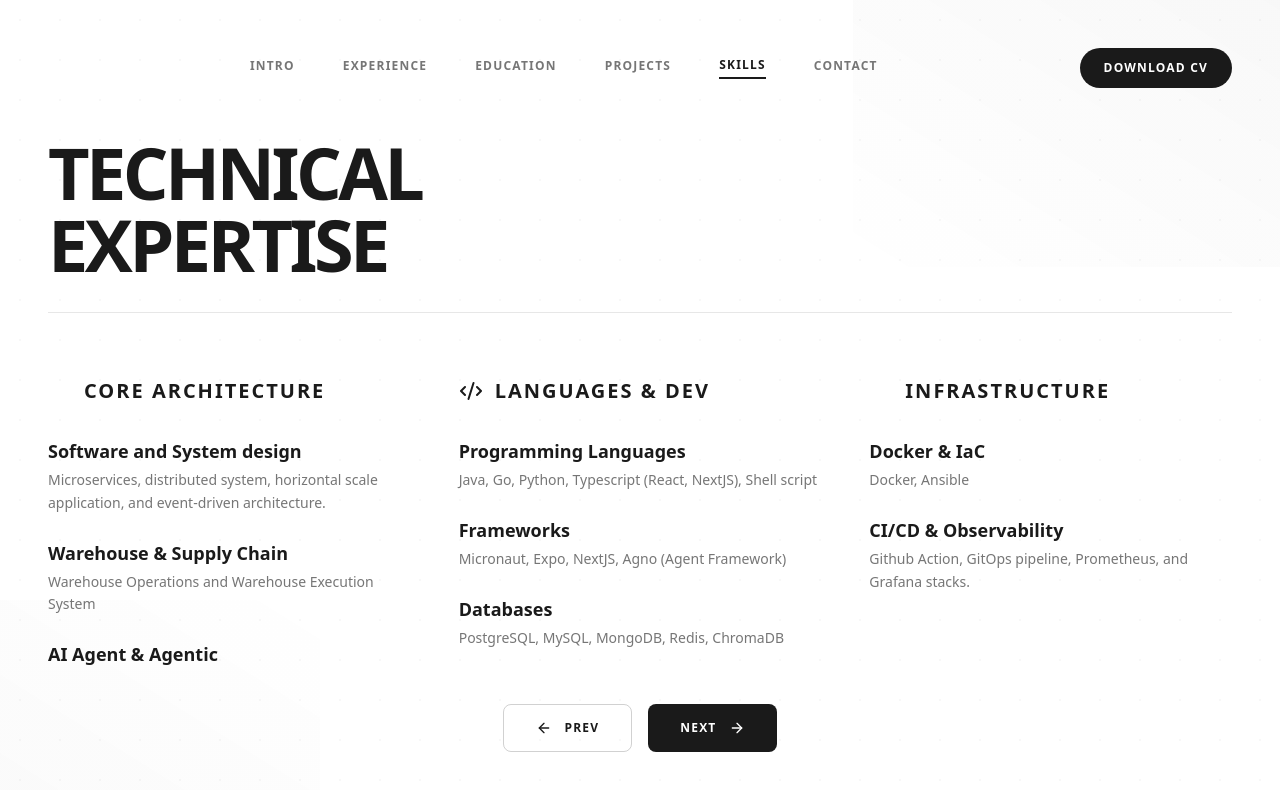
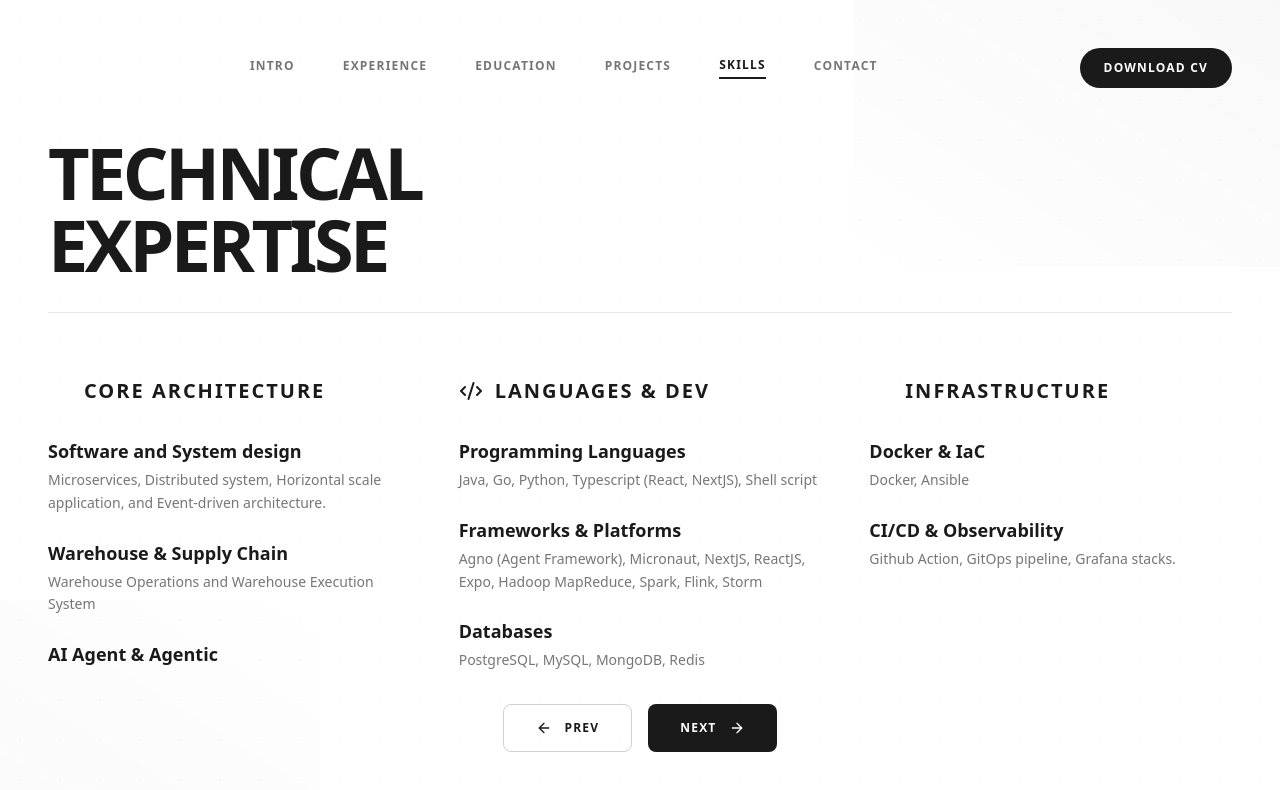
Before and after one commit to locxngo/portfolio, a Next.js app in the folder web/: page /skills in a window 1280 px wide. Shown: the top 790 px of the page. Built offline with nearby package versions, Linux system fonts and the light colour scheme.

Commit message:
correct typo, update skills and cv
Signed-off-by: Loc Ngo <xuanloc0511@gmail.com>

```diff
--- a/web/src/app/skills/page.tsx
+++ b/web/src/app/skills/page.tsx
@@ -34,7 +34,7 @@ export default function SkillsPage() {
                         <ul className="flex flex-col gap-6">
                             <li className="group">
                                 <h3 className="text-lg font-bold text-primary mb-1 group-hover:translate-x-1 transition-transform">Software and System design</h3>
-                                <p className="text-primary/60 text-sm leading-relaxed">Microservices, distributed system, horizontal scale application, and event-driven architecture.</p>
+                                <p className="text-primary/60 text-sm leading-relaxed">Microservices, Distributed system, Horizontal scale application, and Event-driven architecture.</p>
                             </li>
                             <li className="group">
                                 <h3 className="text-lg font-bold text-primary mb-1 group-hover:translate-x-1 transition-transform">Warehouse & Supply Chain</h3>
@@ -42,24 +42,8 @@ export default function SkillsPage() {
                             </li>
                             <li className="group">
                                 <h3 className="text-lg font-bold text-primary mb-1 group-hover:translate-x-1 transition-transform">AI Agent & Agentic</h3>
-                                <p className="text-primary/60 text-sm leading-relaxed">Data pipeline, contextual retrieval, RAG & hybrid search</p>
+                                <p className="text-primary/60 text-sm leading-relaxed">Data Pipeline, Contextual Retrieval, RAG, BM25, Workflow, Prompting techniques</p>
                             </li>
-                            {/* <li className="group">
-                                <h3 className="text-lg font-bold text-primary mb-1 group-hover:translate-x-1 transition-transform">Microservices</h3>
-                                <p className="text-primary/60 text-sm leading-relaxed">Scalable, decoupled service meshes with gRPC and REST.</p>
-                            </li>
-                            <li className="group">
-                                <h3 className="text-lg font-bold text-primary mb-1 group-hover:translate-x-1 transition-transform">Event-Driven Design</h3>
-                                <p className="text-primary/60 text-sm leading-relaxed">Asynchronous messaging patterns using Kafka and RabbitMQ.</p>
-                            </li>
-                            <li className="group">
-                                <h3 className="text-lg font-bold text-primary mb-1 group-hover:translate-x-1 transition-transform">Distributed Systems</h3>
-                                <p className="text-primary/60 text-sm leading-relaxed">High-availability consensus, replication, and partitioning.</p>
-                            </li>
-                            <li className="group">
-                                <h3 className="text-lg font-bold text-primary mb-1 group-hover:translate-x-1 transition-transform">DDD</h3>
-                                <p className="text-primary/60 text-sm leading-relaxed">Strategic and tactical patterns for complex domain logic.</p>
-                            </li> */}
                         </ul>
                     </section>
                     {/* Category 2: Languages & Frameworks */}
@@ -75,37 +59,21 @@ export default function SkillsPage() {
                                 <p className="text-primary/60 text-sm leading-relaxed">Java, Go, Python, Typescript (React, NextJS), Shell script</p>
                             </li>
                             <li className="group">
-                                <h3 className="text-lg font-bold text-primary mb-1 group-hover:translate-x-1 transition-transform">Frameworks</h3>
-                                <p className="text-primary/60 text-sm leading-relaxed">Micronaut, Expo, NextJS, Agno (Agent Framework)</p>
+                                <h3 className="text-lg font-bold text-primary mb-1 group-hover:translate-x-1 transition-transform">Frameworks & Platforms</h3>
+                                <p className="text-primary/60 text-sm leading-relaxed">Agno (Agent Framework), Micronaut, NextJS, ReactJS, Expo, Hadoop MapReduce, Spark, Flink, Storm</p>
                             </li>
                             <li className="group">
                                 <h3 className="text-lg font-bold text-primary mb-1 group-hover:translate-x-1 transition-transform">Databases</h3>
-                                <p className="text-primary/60 text-sm leading-relaxed">PostgreSQL, MySQL, MongoDB, Redis, ChromaDB</p>
+                                <p className="text-primary/60 text-sm leading-relaxed">PostgreSQL, MySQL, MongoDB, Redis</p>
+                            </li>
+                            <li className="group">
+                                <h3 className="text-lg font-bold text-primary mb-1 group-hover:translate-x-1 transition-transform">Vector Databases</h3>
+                                <p className="text-primary/60 text-sm leading-relaxed">ChromaDB, PgVector, Leann, LanceDB</p>
                             </li>
                             <li className="group">
                                 <h3 className="text-lg font-bold text-primary mb-1 group-hover:translate-x-1 transition-transform">Message Brokers</h3>
-                                <p className="text-primary/60 text-sm leading-relaxed">NATS, RabbitMQ, Redis Streams</p>
+                                <p className="text-primary/60 text-sm leading-relaxed">NATS, RabbitMQ, Redis Streams, ActiveMQ, Kafka</p>
                             </li>
-                            <li className="group">
-                                <h3 className="text-lg font-bold text-primary mb-1 group-hover:translate-x-1 transition-transform">Big Data</h3>
-                                <p className="text-primary/60 text-sm leading-relaxed">Hadoop Mapreduce, Spark, Flink, Storm</p>
-                            </li>
-                            {/* <li className="group">
-                                <h3 className="text-lg font-bold text-primary mb-1 group-hover:translate-x-1 transition-transform">Go (Golang)</h3>
-                                <p className="text-primary/60 text-sm leading-relaxed">Concurrent backend services and CLI tooling.</p>
-                            </li>
-                            <li className="group">
-                                <h3 className="text-lg font-bold text-primary mb-1 group-hover:translate-x-1 transition-transform">Python & TypeScript</h3>
-                                <p className="text-primary/60 text-sm leading-relaxed">Full-stack development with React, Node, and FastAPI.</p>
-                            </li>
-                            <li className="group">
-                                <h3 className="text-lg font-bold text-primary mb-1 group-hover:translate-x-1 transition-transform">GraphQL & SQL</h3>
-                                <p className="text-primary/60 text-sm leading-relaxed">Optimized API design and complex relational modeling.</p>
-                            </li>
-                            <li className="group">
-                                <h3 className="text-lg font-bold text-primary mb-1 group-hover:translate-x-1 transition-transform">System Audits</h3>
-                                <p className="text-primary/60 text-sm leading-relaxed">Deep-dive technical reviews and performance profiling.</p>
-                            </li> */}
                         </ul>
                     </section>
                     {/* Category 3: Infrastructure & Leadership */}
@@ -121,24 +89,8 @@ export default function SkillsPage() {
                             </li>
                             <li className="group">
                                 <h3 className="text-lg font-bold text-primary mb-1 group-hover:translate-x-1 transition-transform">CI/CD & Observability</h3>
-                                <p className="text-primary/60 text-sm leading-relaxed">Github Action, GitOps pipeline, Prometheus, and Grafana stacks.</p>
+                                <p className="text-primary/60 text-sm leading-relaxed">Github Action, GitOps pipeline, Grafana stacks.</p>
                             </li>
-                            {/* <li className="group">
-                                <h3 className="text-lg font-bold text-primary mb-1 group-hover:translate-x-1 transition-transform">Cloud Native (AWS)</h3>
-                                <p className="text-primary/60 text-sm leading-relaxed">EKS, Lambda, RDS, and Serverless architectures.</p>
-                            </li>
-                            <li className="group">
-                                <h3 className="text-lg font-bold text-primary mb-1 group-hover:translate-x-1 transition-transform">Kubernetes & IaC</h3>
-                                <p className="text-primary/60 text-sm leading-relaxed">Terraform, Helm, and container orchestration.</p>
-                            </li>
-                            <li className="group">
-                                <h3 className="text-lg font-bold text-primary mb-1 group-hover:translate-x-1 transition-transform">CI/CD & Observability</h3>
-                                <p className="text-primary/60 text-sm leading-relaxed">GitOps pipelines, Prometheus, and Grafana stacks.</p>
-                            </li>
-                            <li className="group">
-                                <h3 className="text-lg font-bold text-primary mb-1 group-hover:translate-x-1 transition-transform">Technical Strategy</h3>
-                                <p className="text-primary/60 text-sm leading-relaxed">Roadmapping, mentoring, and stakeholder management.</p>
-                            </li> */}
                         </ul>
                     </section>
                 </main>
--- a/web/src/components/Header.tsx
+++ b/web/src/components/Header.tsx
@@ -107,7 +107,7 @@ export default function Header() {
               animate={{ x: 0 }}
               exit={{ x: "-100%" }}
               transition={{ type: "spring", damping: 25, stiffness: 200 }}
-              className="fixed top-0 bottom-0 left-0 w-[280px] bg-white shadow-2xl z-50 md:hidden flex flex-col p-6 border-r border-primary/10"
+              className="fixed top-0 bottom-0 left-0 w-70 bg-white shadow-2xl z-50 md:hidden flex flex-col p-6 border-r border-primary/10"
             >
               <div className="flex justify-between items-center mb-8">
                 <h2 className="text-primary text-xs font-bold uppercase tracking-[0.2em]">
```
Also changed, not shown: web/src/app/experience/page.tsx (+5 -4 lines), 2 other files (tests, documents, lock files or other folders).
